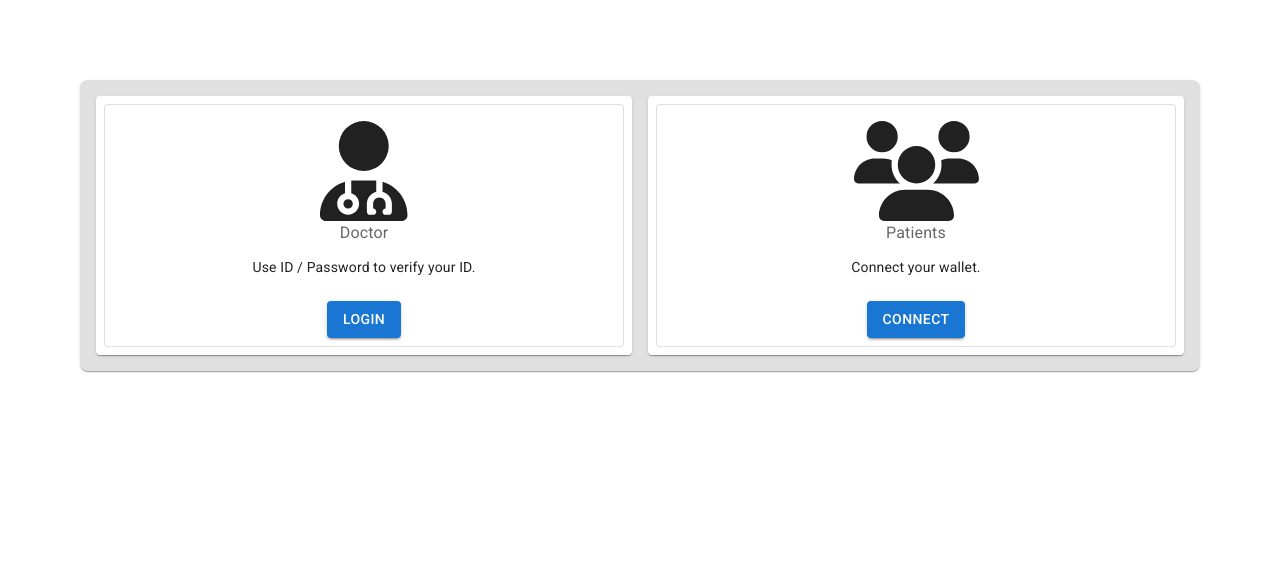
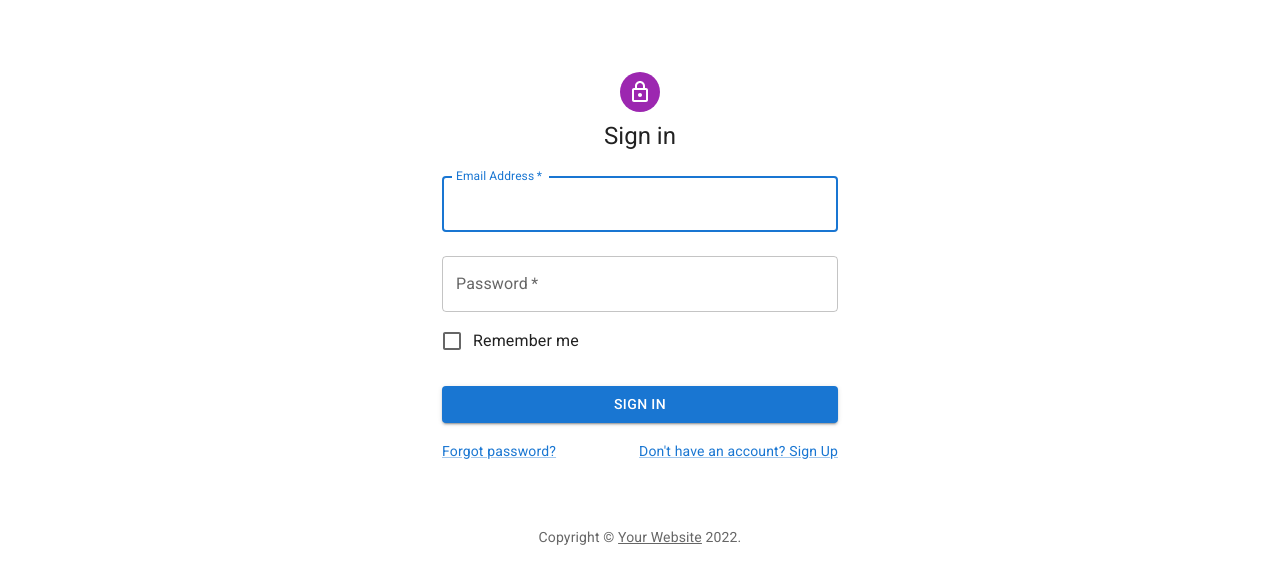
Before and after one commit to NTU-SE2022/DiagnosisSystemFrontend, a React (Create React App) app: page /SignIn in a window 1280 px wide. Shown: the top 584 px of the page. Built offline with nearby package versions, Linux system fonts and the light colour scheme.

Commit message:
add docter login

```diff
--- a/public/index.html
+++ b/public/index.html
@@ -1,7 +1,7 @@
 <!DOCTYPE html>
 <html lang="en">
   <head>
-    <title>BasicGrid demo — Material UI</title>
+    <title>Diagnosis System</title>
     <!-- Fonts to support Material Design -->
     <link
       rel="stylesheet"
--- a/src/Diagnosis.js
+++ b/src/Diagnosis.js
@@ -2,10 +2,13 @@
 import Button from '@mui/material/Button';
 import { styled } from '@mui/material/styles';
 import Box from '@mui/material/Box';
+import Container from '@mui/material/Container';
 import Paper from '@mui/material/Paper';
 import Grid from '@mui/material/Unstable_Grid2';
 import DoctorLoginCard from './DoctorLoginCard';
 import WalletConnectionCard from './WalletConnectionCard';
+
+
 
 
 const Item = styled(Paper)(({ theme }) => ({
@@ -20,6 +23,7 @@
 
 export default function Diagnosis() {
   return (
+    <Container maxWidth="sx">
     <Box sx={{flexGrow:1, margin: 10}}>
       <Box sx={{ flexGrow: 1,boxShadow: 1, borderRadius: 2, backgroundColor: '#E0E0E0', p: 2}}>
         <Grid container spacing={2}>
@@ -33,5 +37,6 @@
         </Grid>
       </Box>
     </Box>
+    </Container>
   );
 }
--- /dev/null
+++ b/src/Doctor/SignIn.js
@@ -0,0 +1,110 @@
+import * as React from 'react';
+import Avatar from '@mui/material/Avatar';
+import Button from '@mui/material/Button';
+import CssBaseline from '@mui/material/CssBaseline';
+import TextField from '@mui/material/TextField';
+import FormControlLabel from '@mui/material/FormControlLabel';
+import Checkbox from '@mui/material/Checkbox';
+import Link from '@mui/material/Link';
+import Grid from '@mui/material/Grid';
+import Box from '@mui/material/Box';
+import LockOutlinedIcon from '@mui/icons-material/LockOutlined';
+import Typography from '@mui/material/Typography';
+import Container from '@mui/material/Container';
+import { createTheme, ThemeProvider } from '@mui/material/styles';
+
+function Copyright(props) {
+  return (
+    <Typography variant="body2" color="text.secondary" align="center" {...props}>
+      {'Copyright © '}
+      <Link color="inherit" href="https://mui.com/">
+        Your Website
+      </Link>{' '}
+      {new Date().getFullYear()}
+      {'.'}
+    </Typography>
+  );
+}
+
+const theme = createTheme();
+
+export default function SignIn() {
+  const handleSubmit = (event) => {
+    event.preventDefault();
+    const data = new FormData(event.currentTarget);
+    console.log({
+      email: data.get('email'),
+      password: data.get('password'),
+    });
+  };
+
+  return (
+    <ThemeProvider theme={theme}>
+      <Container component="main" maxWidth="xs">
+        <CssBaseline />
+        <Box
+          sx={{
+            marginTop: 8,
+            display: 'flex',
+            flexDirection: 'column',
+            alignItems: 'center',
+          }}
+        >
+          <Avatar sx={{ m: 1, bgcolor: 'secondary.main' }}>
+            <LockOutlinedIcon />
+          </Avatar>
+          <Typography component="h1" variant="h5">
+            Sign in
+          </Typography>
+          <Box component="form" onSubmit={handleSubmit} noValidate sx={{ mt: 1 }}>
+            <TextField
+              margin="normal"
+              required
+              fullWidth
+              id="email"
+              label="Email Address"
+              name="email"
+              autoComplete="email"
+              autoFocus
+            />
+            <TextField
+              margin="normal"
+              required
+              fullWidth
+              name="password"
+              label="Password"
+              type="password"
+              id="password"
+              autoComplete="current-password"
+            />
+            <FormControlLabel
+              control={<Checkbox value="remember" color="primary" />}
+              label="Remember me"
+            />
+            <Button
+              type="submit"
+              fullWidth
+              variant="contained"
+              sx={{ mt: 3, mb: 2 }}
+            >
+              Sign In
+            </Button>
+            <Grid container>
+              <Grid item xs>
+                <Link href="#" variant="body2">
+                  Forgot password?
+                </Link>
+              </Grid>
+              <Grid item>
+                <Link href="#" variant="body2">
+                  {"Don't have an account? Sign Up"}
+                </Link>
+              </Grid>
+            </Grid>
+          </Box>
+        </Box>
+        <Copyright sx={{ mt: 8, mb: 4 }} />
+      </Container>
+    </ThemeProvider>
+  );
+}
--- a/src/DoctorLoginCard.js
+++ b/src/DoctorLoginCard.js
@@ -28,11 +28,11 @@
         Doctor
       </Typography>
       <Typography variant="body2">
-        Use ID / Password to verify your ID.
+        Use ID / Password to verify your role.
       </Typography>
     </CardContent>
     <CardActions>
-      <Button variant="contained" style={{margin: '0 auto', display: "flex"}}>Login</Button>
+      <Button variant="contained" style={{margin: '0 auto', display: "flex"}} href="SignIn">Login</Button>
     </CardActions>
   </React.Fragment>
 );
--- a/src/index.js
+++ b/src/index.js
@@ -1,40 +1,34 @@
-// import React from 'react';
-// import ReactDOM from 'react-dom/client';
-// import './index.css';
-// import App from './App';
-// import reportWebVitals from './reportWebVitals';
-// import "bootstrap/dist/css/bootstrap.min.css";
-// import BasicExample from './alert';
 
-// const root = ReactDOM.createRoot(document.getElementById('root'));
-// root.render(
-//   <React.StrictMode>
-//     {/* <App /> */}
-//     <BasicExample />
-//   </React.StrictMode>
-// );
 
-import React from "react";
+import React, {Fragment} from "react";
 import ReactDOM from "react-dom";
-// import Diagnosis from "./Diagnosis";
-// import MyApp from "./MyApp";
-// import ReactDOM from 'react-dom/client';
 import { StyledEngineProvider } from '@mui/material/styles';
 import Diagnosis from './Diagnosis';
+import SignIn from './Doctor/SignIn';
+import {
+    BrowserRouter as Router,
+    Routes,
+    Route,
+    Link
+} from 'react-router-dom';
+
+
 
 // Importing the Bootstrap CSS
 import "bootstrap/dist/css/bootstrap.min.css";
 
-// ReactDOM.render(<Diagnosis />, document.getElementById("root"));
-// ReactDOM.render(<Diagnosis />, document.getElementById("root"));
+
 ReactDOM.createRoot(document.querySelector("#root")).render(
-    <React.StrictMode>
-      <StyledEngineProvider injectFirst>
-        <Diagnosis />
-      </StyledEngineProvider>
-    </React.StrictMode>
+    <Router>
+            <Routes>
+                <Route exact path="/" element={<Diagnosis />}/>
+                <Route exact path="/SignIn" element={<SignIn/>}/>
+                {/* <Route exact path="/connect" element={<Connect/>}/> */}
+            </Routes>
+    </Router>
+    // <React.StrictMode>
+    //   <StyledEngineProvider injectFirst>
+    //     <Diagnosis />
+    //   </StyledEngineProvider>
+    // </React.StrictMode>
   );
-// If you want to start measuring performance in your app, pass a function
-// to log results (for example: reportWebVitals(console.log))
-// or send to an analytics endpoint. Learn more: https://bit.ly/CRA-vitals
-// reportWebVitals();
```
